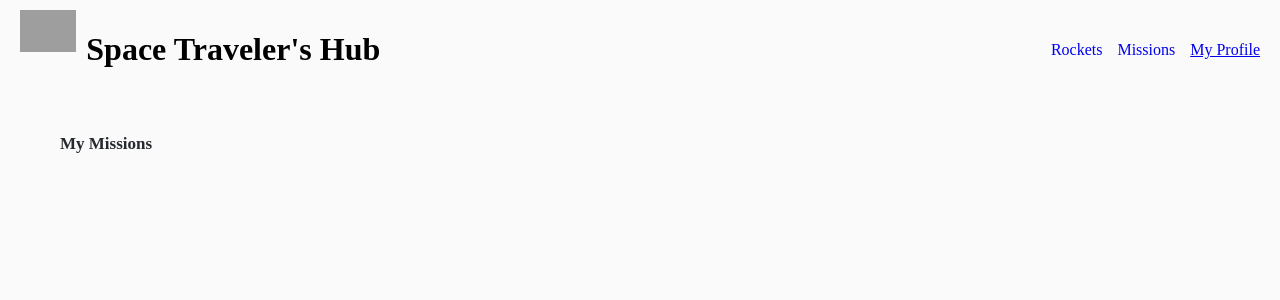
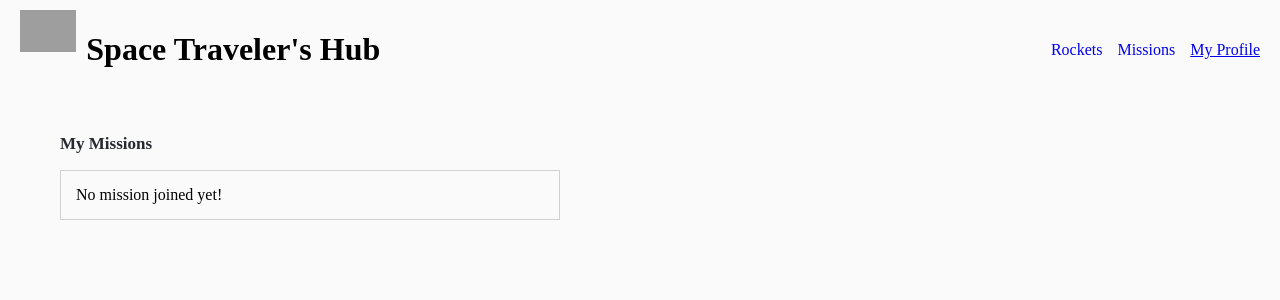
Before and after one commit to AdornChoga/space_travelers_hub, a React (Create React App) app: page /myprofile in a window 1280 px wide. Shown: the top 300 px of the page. Built offline with nearby package versions, Linux system fonts and the light colour scheme; grey boxes are pictures that could not be loaded.

Commit message:
Display No mission joined message when there is no mission to display

```diff
--- a/src/components/my_profile/MyMissions.jsx
+++ b/src/components/my_profile/MyMissions.jsx
@@ -10,6 +10,10 @@ const MyMissions = () => {
   return (
     <div className={classes.my_mission_container}>
       <h2 className={classes.my_profile_title}>My Missions</h2>
+      {
+        myMissions.length === 0
+          ? <p className={classes.no_missions_text}>No mission joined yet!</p>
+          : (
             <ul className={classes.my_missions_list}>
               {
                 myMissions.map((mission) => (
@@ -22,6 +26,8 @@ const MyMissions = () => {
                 ))
               }
             </ul>
+          )
+      }
     </div>
   );
 };
--- a/src/components/my_profile/MyProfile.module.css
+++ b/src/components/my_profile/MyProfile.module.css
@@ -12,6 +12,12 @@
   color: #26292e;
 }
 
+.no_missions_text {
+  font-size: 1.6rem;
+  border: 1px solid #d1d1d1;
+  padding: 1.5rem;
+}
+
 .my_missions_list_item {
   padding: 1rem;
   font-size: 1.2rem;
```
Lines whose indentation alone changed are shown as unchanged.
